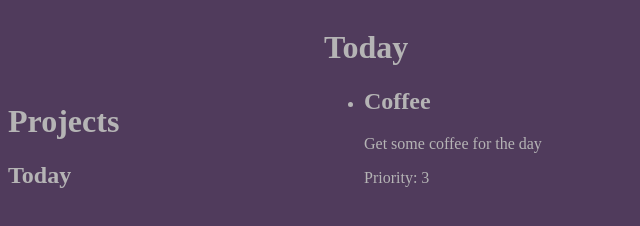
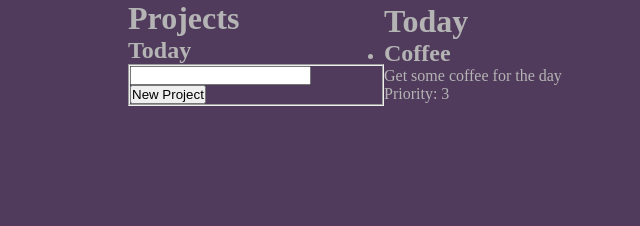
Before and after one commit to tincro/todo, a website built with webpack: page dist/index.html in a window 1280 px wide. Shown: the whole page, without its empty margins (0-640 px from the left). Built offline with nearby package versions, Linux system fonts and the light colour scheme.

Commit message:
add new projects functional logic

```diff
--- a/src/index.js
+++ b/src/index.js
@@ -4,6 +4,16 @@ import Project from "./project";
 import ProjectDisplay from "./projectDisplay";
 import Task from "./task";
 import './styles.css';
+
+
+
+// function newProject(){
+//     const projectName = document.getElementById('project-btn');
+// }
+
+
+
+
 
 const manager = new Manager();
 const today = new Project("Today");
@@ -21,12 +31,29 @@ const mainDisplay = new MainDisplay();
 const display = new ProjectDisplay();
 
 content.appendChild(display.diplayProjects());
-display.addProjectToDisplay(today);
+display.updateDisplay(manager.projectList);
 
 mainDisplay.setCurrentProjectTitle(manager.getCurrentProject());
 content.appendChild(mainDisplay.show());
 mainDisplay.populateTasks(today.taskList);
 
+display.formDisplay();
+
+// grab button
+const projectBtn = document.getElementById('project-btn');
+// grab form
+// call function to add new project from form value
+
+projectBtn.addEventListener(
+    'click',
+    function() {
+        const projectInput = document.getElementById('project-input');
+        const value = projectInput.value;
+        const newProject = new Project(value);
+        manager.addProject(newProject);
+        display.updateDisplay(manager.projectList);
+    }
+);
 
 // create interface that creates new tasks
 // create interface that creates new projects
--- a/src/mainDisplay.js
+++ b/src/mainDisplay.js
@@ -8,7 +8,7 @@ class MainDisplay {
         </div>
     */
     constructor(){
-        this.title = 'CurrentProject';
+        this.title = 'CurrenProject';
     }
 
     show() {
--- a/src/project.js
+++ b/src/project.js
@@ -11,6 +11,10 @@ class Project {
     getTaskList(){
         return this.taskList;
     }
+
+    removeTask(task) {
+        // remove task from array
+    }
 }
 
 export default Project;
--- a/src/projectDisplay.js
+++ b/src/projectDisplay.js
@@ -12,7 +12,7 @@ class ProjectDisplay {
        this.title = 'Projects'
    }
 
-   diplayProjects(projectList) {
+   diplayProjects() {
        const element = document.createElement('div');
        element.classList.add('project-display');
        element.id = 'projects-wrapper';
@@ -24,16 +24,33 @@ class ProjectDisplay {
        return element;
    }
 
-   addProjectToDisplay(project) {
-        const projectBlock = document.createElement('div');
-        const projectTitle = document.createElement('h2');
-        projectTitle.innerText = project.title;
-        projectBlock.appendChild(projectTitle);
+   updateDisplay(projectList) {
+       const wrapper = document.getElementById('projects-wrapper');
 
-        const wrapper = document.getElementById('projects-wrapper');
-        wrapper.appendChild(projectBlock);
+        projectList.forEach(project => {
+            const projectBlock = document.createElement('div');
+            const projectTitle = document.createElement('h2');
+            projectTitle.innerText = project.title;
+            projectBlock.appendChild(projectTitle);
+            wrapper.appendChild(projectBlock);
 
+        });
         return wrapper;
+   }
+
+   formDisplay() {
+       const div = document.getElementById('projects-wrapper');
+       const field = document.createElement('fieldset');
+       const input = document.createElement('input');
+       input.id = "project-input";
+       field.appendChild(input);
+       const btn = document.createElement('input');
+       btn.type = 'button';
+       btn.value = "New Project";
+       btn.id = "project-btn";
+       field.appendChild(btn);
+       div.appendChild(field);
+       return div;
    }
 }
 
--- a/src/styles.css
+++ b/src/styles.css
@@ -1,14 +1,32 @@
+* {
+    box-sizing: border-box;
+    margin: 0;
+    padding: 0;
+}
+
+html {
+    font-size: 16px;
+}
 
 body {
     background-color: #503b5c;
     color: #b5b4b5;
 }
 
+#content{
+    width: 80%;
+    margin: 0 auto;
+}
+
 .project-display {
     width: 25%;
-    display: inline-block;
 }
+
 .main-display {
     width: 75%;
+}
+
+.project-display, .main-display {
     display: inline-block;
+
 }
```
Also changed, not shown: dist/main.js.
